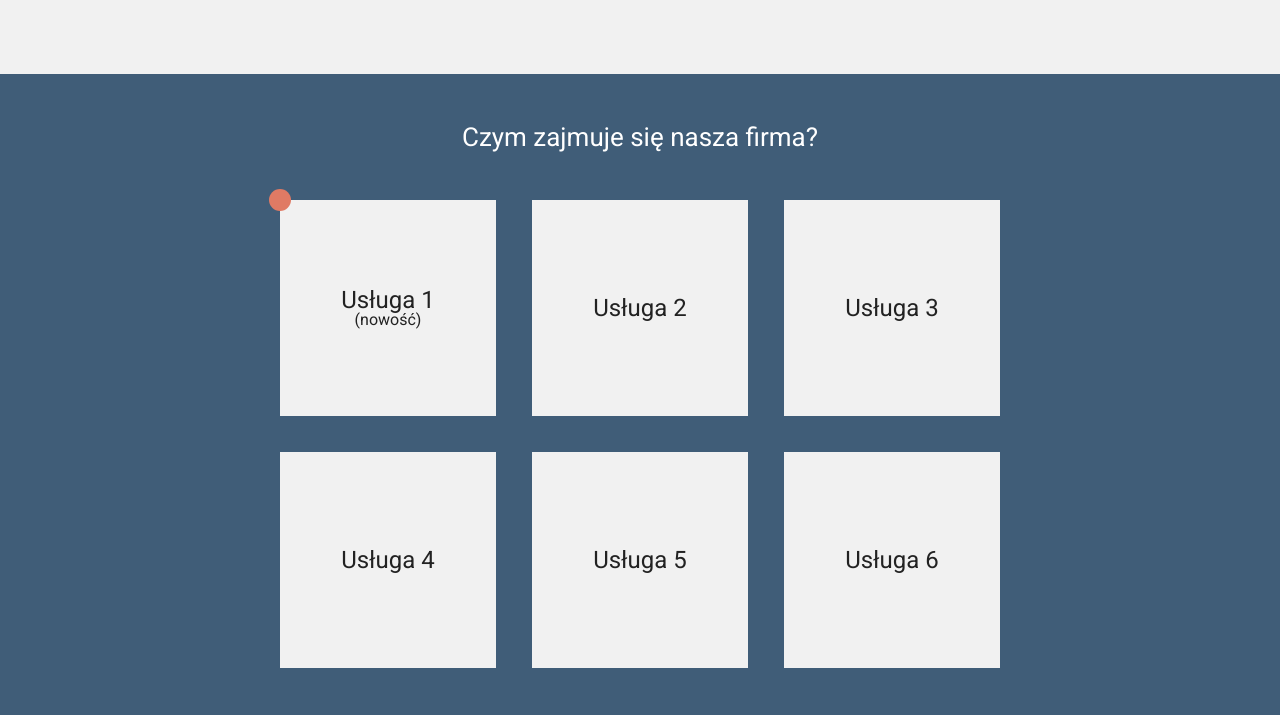
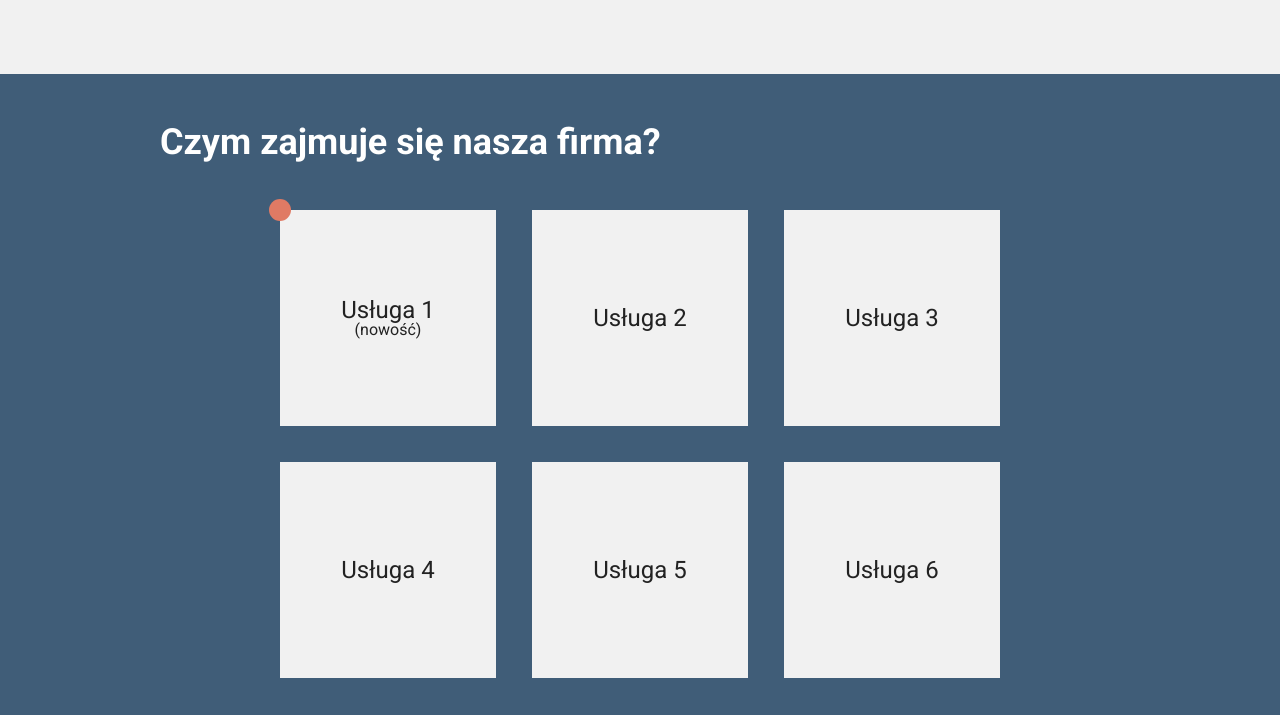
Before and after one commit to SkalskaPaulina/projekt-zaliczeniowy-1-html-css, a website: page index.html in a window 1280 px wide. Shown: the part 1366-2081 px from the top of the page. Drawn offline with Linux system fonts and the light colour scheme.

Commit message:
zadanie poprawione

```diff
--- a/index.html
+++ b/index.html
@@ -118,7 +118,7 @@
         <span class="footer-credits"
           >Nazwa firmy - wszelkie prawa zastrzeżone, 2019</span
         >
-        <div class="media">
+        <div>
           <a href="#" class="medium"><i class="fa-brands fa-instagram"></i></a>
           <a href="#" class="medium"
             ><i class="fa-brands fa-square-facebook"></i
--- a/style.css
+++ b/style.css
@@ -179,10 +179,10 @@ body {
 }
 
 .offer-heading-1 {
-  font-size: 26px;
+  font-size: 36px;
   color: #ffffff;
   margin-bottom: 50px;
-  text-align: center;
+  font-weight: bold;
 }
 
 .offers-wrapper {
```
